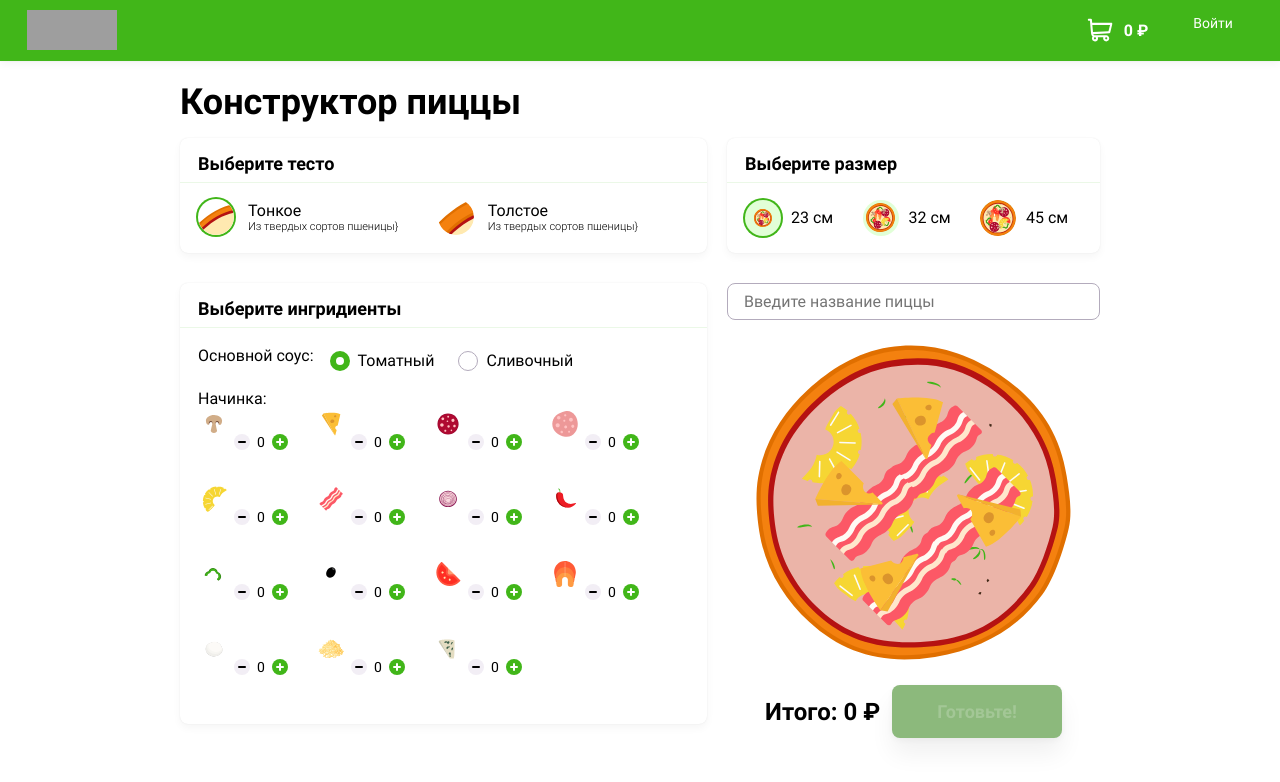
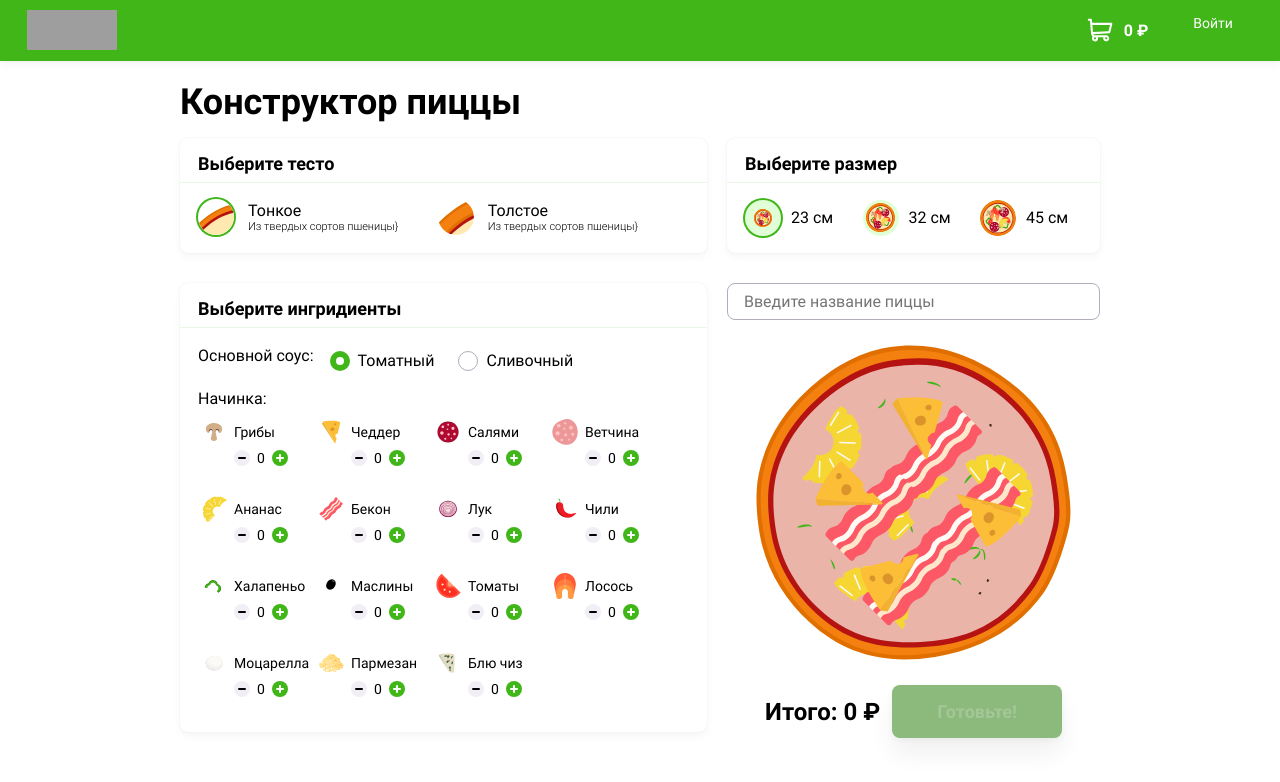
Before and after one commit to abashkatov/1831405-pizza-1, a Vue app in the folder src/frontend/: page / in a window 1280 px wide. Shown: the top 782 px of the page. Built offline with nearby package versions, Linux system fonts and the light colour scheme; grey boxes are pictures that could not be loaded.

Commit message:
Сделал счётчики ингредиентов

```diff
--- a/src/frontend/src/common/components/ItemCounter.vue
+++ b/src/frontend/src/common/components/ItemCounter.vue
@@ -1,13 +1,83 @@
 <template>
-
+  <div>
+    <span :class="classes">
+      {{ title }}
+    </span>
+    <div class="counter counter--orange" :class="counterClass">
+      <button
+        type="button"
+        class="counter__button counter__button--minus"
+        :class="{ 'counter__button--disabled': isMinusDisabled }"
+        @click="minusItem"
+      >
+        <span class="visually-hidden">Меньше</span>
+      </button>
+      <input
+        type="text"
+        name="counter"
+        class="counter__input"
+        :value="itemCount"
+      />
+      <button
+        type="button"
+        class="counter__button counter__button--plus"
+        :class="{ 'counter__button--disabled': isPlusDisabled }"
+        @click="plusItem"
+      >
+        <span class="visually-hidden">Больше</span>
+      </button>
+    </div>
+  </div>
 </template>
 
 <script>
 export default {
-  name: "ItemCounter"
-}
+  name: "ItemCounter",
+  props: {
+    classes: {
+      type: String,
+      required: true,
+    },
+    title: {
+      type: String,
+      required: true,
+    },
+    counterClass: {
+      type: String,
+      required: true,
+    },
+    itemId: {
+      type: Number,
+      required: true,
+    },
+    itemCount: {
+      type: Number,
+      required: true,
+    },
+  },
+  computed: {
+    isMinusDisabled() {
+      return this.itemCount <= 0;
+    },
+    isPlusDisabled() {
+      return this.itemCount >= 3;
+    },
+  },
+  methods: {
+    plusItem() {
+      if (this.itemCount < 3) {
+        console.log("send plus");
+        this.$emit("countChanged", this.itemId, this.itemCount + 1);
+      }
+    },
+    minusItem() {
+      if (this.itemCount > 0) {
+        console.log("send minus");
+        this.$emit("countChanged", this.itemId, this.itemCount - 1);
+      }
+    },
+  },
+};
 </script>
 
-<style scoped>
-
-</style>
+<style scoped></style>
--- a/src/frontend/src/modules/builder/components/BuilderIngredientsSelector.vue
+++ b/src/frontend/src/modules/builder/components/BuilderIngredientsSelector.vue
@@ -20,33 +20,14 @@
               :key="ingredient.id"
               class="ingridients__item"
             >
-              <span class="filling" :class="`filling--${ingredient.alias}`">
-                {{ ingredient.title }}
-              </span>
-              <div class="counter counter--orange ingridients__counter">
-                <button
-                  type="button"
-                  class="
-                    counter__button
-                    counter__button--disabled
-                    counter__button--minus
-                  "
-                >
-                  <span class="visually-hidden">Меньше</span>
-                </button>
-                <input
-                  type="text"
-                  name="counter"
-                  class="counter__input"
-                  value="0"
-                />
-                <button
-                  type="button"
-                  class="counter__button counter__button--plus"
-                >
-                  <span class="visually-hidden">Больше</span>
-                </button>
-              </div>
+              <ItemCounter
+                :classes="`filling filling--${ingredient.alias}`"
+                :title="ingredient.name"
+                counterClass="ingridients__counter"
+                :item-id="ingredient.id"
+                :itemCount="ingredient.count"
+                @countChanged="ingridientsChanged"
+              />
             </li>
           </ul>
         </div>
@@ -57,19 +38,16 @@
 
 <script>
 import RadioButton from "../../../common/components/RadioButton";
+import ItemCounter from "../../../common/components/ItemCounter";
 export default {
   name: "BuilderIngredientsSelector",
-  components: { RadioButton },
+  components: { ItemCounter, RadioButton },
   props: {
     sauces: {
       type: Array,
       required: true,
     },
     ingredients: {
-      type: Array,
-      required: true,
-    },
-    selectedIngredients: {
       type: Array,
       required: true,
     },
@@ -84,16 +62,14 @@ export default {
         };
       });
     },
-    canUp: function () {
-      return this.selectedIngredients.length < 3;
-    },
-    canDown: function () {
-      return this.selectedIngredients.length > 0;
-    },
   },
   methods: {
     changeSauce(id) {
       this.$emit("changeSauce", id);
+    },
+    ingridientsChanged(id, newCount) {
+      console.log("ingridientsChanged " + id + " " + newCount);
+      this.$emit("ingridientsChanged", id, newCount);
     },
   },
 };
--- a/src/frontend/src/views/Index.vue
+++ b/src/frontend/src/views/Index.vue
@@ -10,9 +10,8 @@
           <BuilderIngredientsSelector
             :sauces="sauces"
             :ingredients="ingredients"
-            :selectedIngredients="selectedIngredients"
             @changeSauce="changeSauce"
-            @changeIngredients="changeIngredients"
+            @ingridientsChanged="changeIngredients"
           />
           <div class="content__pizza">
             <label class="input">
@@ -55,11 +54,13 @@ export default {
       doughs: dough,
       sizes: sizes,
       sauces: sauces,
-      ingredients: ingredients,
+      ingredients: ingredients.map(function (ingridient) {
+        ingridient.count = 0;
+        return ingridient;
+      }),
       selectedDough: dough[0],
       selectedSize: sizes[0],
       selectedSauce: sauces[0],
-      selectedIngredients: [],
     };
   },
   methods: {
@@ -73,8 +74,12 @@ export default {
       const sauces = this.sauces.filter((sauce) => sauce.id === id);
       this.selectedSauce = sauces.pop();
     },
-    changeIngredients: function (ingredients) {
-      this.selectedIngredients = ingredients;
+    changeIngredients: function (itemId, newCount) {
+      this.ingredients.forEach(function (ingridient) {
+        if (ingridient.id === itemId) {
+          ingridient.count = newCount;
+        }
+      });
     },
   },
 };
```
